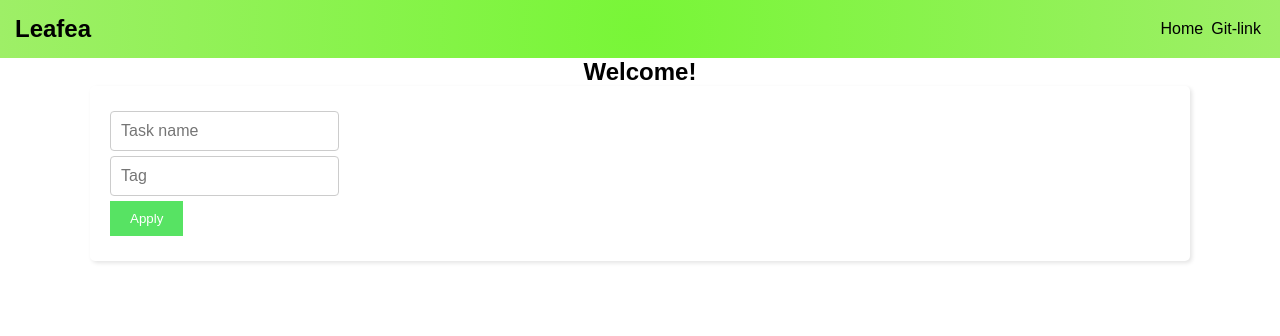
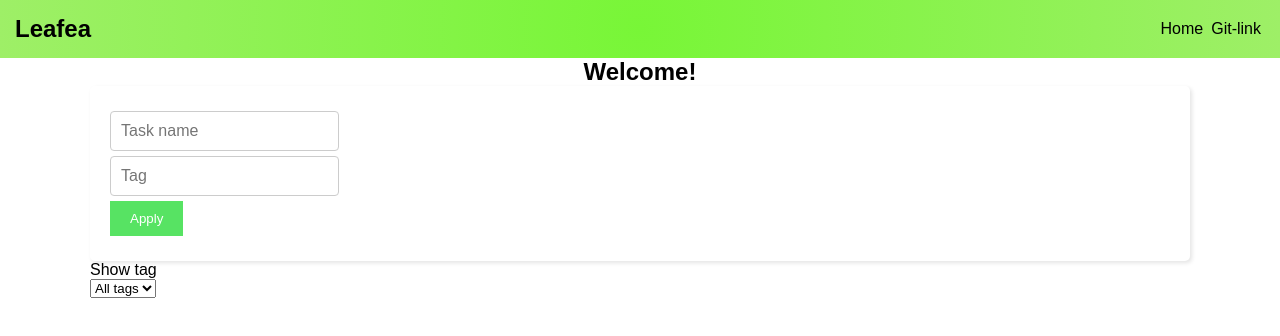
Before and after one commit to leafeea/To-do-list-react, a React (Vite) app: page / in a window 1280 px wide. Shown: the top 336 px of the page. Built offline with nearby package versions, Linux system fonts and the light colour scheme.

Commit message:
select filter (not ready)

```diff
--- a/src/pages/homePage/homePage.jsx
+++ b/src/pages/homePage/homePage.jsx
@@ -8,14 +8,35 @@ import {Task} from "../../components/task/task.jsx";
 export const HomePage = () => {
 
     const [tasks] = useContext(TasksContext);
+    const [tags, setTags] = React.useState([]);
+
+    React.useEffect(() => {
+        const uniqueTags = [...new Set(tasks.map(task => task.tag))];
+        setTags(uniqueTags);
+    }, [tasks]);
+
 
     return (
         <main>
             <div className={classes.content}>
                 <h2 style={{textAlign:'center'}}>Welcome!</h2>
                 <ToDoForm></ToDoForm>
-                {tasks.map((task, index) => (<Task key = {index} id={task.id} title = {task.title} tag = {task.tag} isComplete={task.isComplete}></Task>))}
-
+                <div className={classes.toDoListWrapper}>
+                    <div className={`${classes.toDoListRow} ${classes.select}`}>
+                        <div className={classes.selectRow}>
+                            <p>Show tag</p>
+                            <select>
+                                <option value="">All tags</option>
+                                {tags.map((tag, index) => (
+                                    <option key={index} value={tag}>{tag}</option>
+                                ))}
+                            </select>
+                        </div>
+                    </div>
+                    <div className={`${classes.toDoListRow} ${classes.list}`}>
+                        {tasks.map((task, index) => (<Task key={index} id={task.id} title={task.title} tag={task.tag} isComplete={task.isComplete}></Task>))}
+                    </div>
+                </div>
             </div>
         </main>
     );
--- a/src/pages/homePage/homePage.module.css
+++ b/src/pages/homePage/homePage.module.css
@@ -2,3 +2,15 @@
     max-width: 1100px;
     margin: 0 auto;
 }
+
+.toDoListWrapper{
+    display: flex;
+}
+
+.toDoListRow.select{
+    flex: 0.2;
+}
+
+.toDoListRow.list{
+    flex: 0.8;
+}
```
